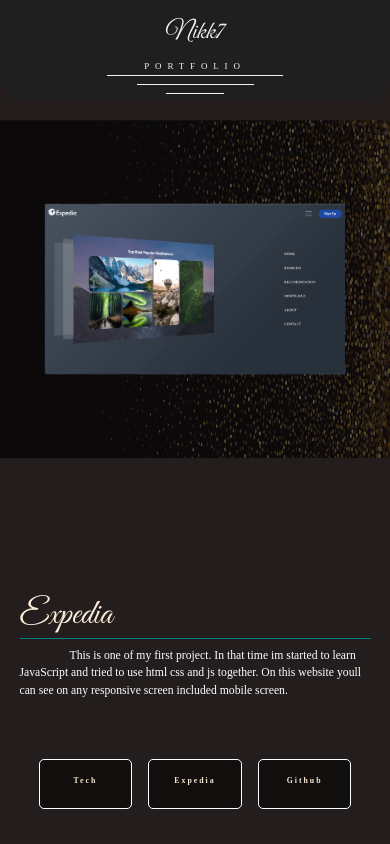
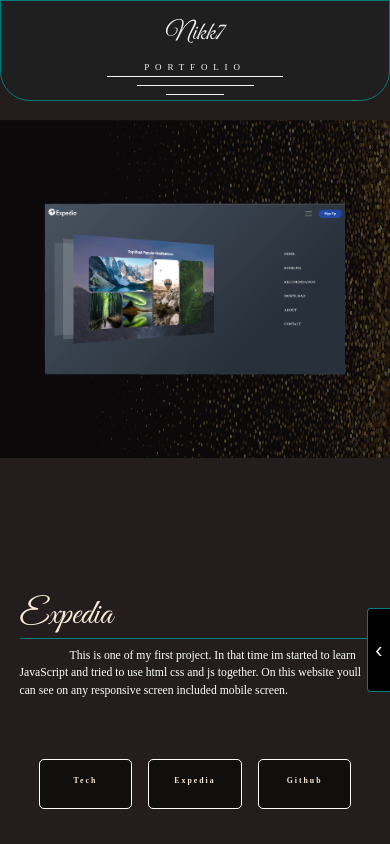
Before and after one commit to N1kk7/Portfolio, a React (Create React App) app: page / in a window 390 px wide. Shown: the top 844 px of the page. Built offline with nearby package versions, Linux system fonts and the light colour scheme; a web font is replaced by a local one.

Commit message:
small changes

```diff
--- a/src/App.scss
+++ b/src/App.scss
@@ -147,6 +147,7 @@
 .header{
   background-color: rgb(32, 32, 32);
   border-radius: 0px 0px 30px 30px;
+  border: 1px solid teal;
   height: 120px;
   opacity: 0.95;
   position: fixed;
--- a/src/App.tsx
+++ b/src/App.tsx
@@ -1,93 +1,96 @@
-import React, { useEffect, useState } from 'react';
+// import React, { useEffect} from 'react';
 import './App.scss';
 import Header from './components/Header';
 import './mediaScreen.scss'
-import { mobileSideBar } from './redux/modalSlice';
-import { useDispatch, useSelector } from 'react-redux';
+// import { mobileSideBar } from './redux/modalSlice';
+// import { useDispatch, useSelector } from 'react-redux';
 
 
 function App() {
-const dispatch = useDispatch();
-const mobileBar = useSelector((state: any) => state.modal.mobileBar);
-// let [stateBar, setStateBar] = useState(false);
+// const dispatch = useDispatch();
+// const mobileBar = useSelector((state: any) => state.modal.mobileBar);
+// const closeScrollBar = useSelector((state: any) => state.modal.closeScrollBar);
 
-//   const scroll = (event: any) => {
-//     console.log(event)
 
-// }
 
-// const [scrollTop, setScrollTop] = useState(0);
+//   useEffect(() => {
+//     let timeout:any;
+//     // const func = setTimeout(() => {
+//     //   console.log("ololo");
 
-  useEffect(() => {
-    let timeout:any;
-    // const func = setTimeout(() => {
-    //   console.log("ololo");
-
-    // },3500);
+//     // },3500);
 
 
 
 
-    const handleScroll = (event: any) => {
-    clearTimeout(timeout)
-    timeout = setTimeout(() => {
-      // setStateBar(false);
+//     const handleScroll = (event: any) => {
+//     clearTimeout(timeout)
+//     timeout = setTimeout(() => {
+//       // setStateBar(false);
 
-      dispatch(mobileSideBar("RemoveBar"))
+//       dispatch(mobileSideBar("RemoveBar"))
 
-    }, 1500)
+//     }, 1500)
 
-    if(!mobileBar) {
-      // setStateBar(true);
-      setTimeout(() => {dispatch(mobileSideBar("ActiveBar"))}, 200);
-      // console.log("active bar");
+//     if(!mobileBar ) {
+//       // setStateBar(true);
+//         setTimeout(() => {dispatch(mobileSideBar("ActiveBar"))}, 200);
 
-    }
 
-      // clearTimeout(func);
+//       // console.log("active bar");
+
+//     }
+
+//       // clearTimeout(func);
 
 
 
-// func();
-// const ololo = () => {
+// // func();
+// // const ololo = () => {
 
-// }
+// // }
 
 
-      // console.log(event);
+//       // console.log(event);
 
 
 
-      // const scrollEvent = event.isTrusted;
-      // setScrollTop(window.scrollY);
-    // console.log(event.isTrusted);
+//       // const scrollEvent = event.isTrusted;
+//       // setScrollTop(window.scrollY);
+//     // console.log(event.isTrusted);
 
-      // setTimeout((i: any) => {
-      //   // console.log(stateBar);
+//       // setTimeout((i: any) => {
+//       //   // console.log(stateBar);
 
-      //   // if(stateBar === true) {
-      //   // console.log(stateBar);
+//       //   // if(stateBar === true) {
+//       //   // console.log(stateBar);
 
-      //   setStateBar(false);
+//       //   setStateBar(false);
 
-      //     // timeout = 3500;
-      //   dispatch(mobileSideBar("RemoveBar"))
+//       //     // timeout = 3500;
+//       //   dispatch(mobileSideBar("RemoveBar"))
 
-      //   // console.log("remove bar");
+//       //   // console.log("remove bar");
 
 
-      //   // }
+//       //   // }
 
-      // },timeout);
+//       // },timeout);
 
-    }
+//     }
+//     if (!closeScrollBar){
+//       window.addEventListener('scroll', handleScroll);
 
-    window.addEventListener('scroll', handleScroll);
+//       return () => {
+//         window.removeEventListener('scroll', handleScroll);
+//       };
 
-    return () => {
-      window.removeEventListener('scroll', handleScroll);
-    };
-  }, []);
+
+
+//     }
+
+
+//   }, []);
 
 
   return (
--- a/src/components/WindowBar.tsx
+++ b/src/components/WindowBar.tsx
@@ -1,5 +1,6 @@
 import React from 'react'
-import { useSelector} from 'react-redux'
+import { useSelector, useDispatch} from 'react-redux'
+import { mobileSideBar } from '../redux/modalSlice';
 
 
 
@@ -7,8 +8,16 @@
 
   const barState = useSelector((state: any) => state.modal.mobileBar);
 
+  const dispatch = useDispatch();
 
 
+// const processScrollBar = () => {
+//   // console.log("call");
+//   dispatch(mobileSideBar("CloseScrollBar"));
+//   setTimeout(() => {dispatch(mobileSideBar("CloseScrollBar"))},3500);
+
+
+// }
   // console.log(barState);
 
 
@@ -18,11 +27,13 @@
     <div className={`WindowBar ${barState ? 'activeMobileBar' : ''}`}>
       <div className="containerBar">
         <div className="buttonBar">
-          <a href='#Expedia'><div className="itemBtn">
+          <a href='#Expedia'><div className="itemBtn" onClick={() => dispatch(mobileSideBar("ActiveBar"))}>
+          {/* <a href='#Expedia'><div className="itemBtn" onClick={() => dispatch(mobileSideBar("CloseScrollBar"))}> */}
+
             <img src="./exp1.png" alt="" />
             <span>Expedia</span>
           </div></a>
-          <a href='#StarWars'><div className="itemBtn">
+          <a href='#StarWars'><div className="itemBtn" onClick={() => dispatch(mobileSideBar("ActiveBar"))}>
             {/* <img src="./star.png" alt="" />
             <img src="./wars.png" alt="" /> */}
             <img src="./sw1.png" alt="" />
@@ -30,21 +41,21 @@
             <span>Star Wars</span>
 
           </div></a>
-          <a href='#Weather'><div className="itemBtn">
+          <a href='#Weather'><div className="itemBtn" onClick={() => dispatch(mobileSideBar("ActiveBar"))}>
             {/* <img className='smallImg' src="./weather.png" alt="" /> */}
             <img src="./weather1.png" alt="" />
 
             <span>Weather</span>
 
           </div></a>
-          <a href='#Movie'><div className="itemBtn">
+          <a href='#Movie'><div className="itemBtn" onClick={() => dispatch(mobileSideBar("ActiveBar"))}>
             {/* <img className='smallImg' src="./tv-maze.png" alt="" /> */}
             <img  src="./movie1.png" alt="" />
 
             <span>Movie</span>
 
           </div></a>
-          <a href='#Cocktail'><div className="itemBtn">
+          <a href='#Cocktail'><div className="itemBtn" onClick={() => dispatch(mobileSideBar("ActiveBar"))}>
             <img src="./cocktail1.png" alt="" />
             <span>Cocktail</span>
 
@@ -52,6 +63,9 @@
         </div>
 
       </div>
+      <div className="arrowBar" onClick={() => dispatch(mobileSideBar("ActiveBar"))}>
+        <span>&#8249;</span>
+      </div>
 
     </div>
   )
--- a/src/mediaScreen.scss
+++ b/src/mediaScreen.scss
@@ -3,7 +3,7 @@
         z-index: 50;
         z-index: 50;
         height: 12cqh;
-        min-height: 80px;
+        min-height: 85px;
         .container{
             .headerWrapper{
                 height: 10vh;
@@ -99,6 +99,32 @@
                     }
 
                 }
+            }
+        }
+        .arrowBar{
+            display: block;
+            position: absolute;
+            font-size: 5cqw;
+            border-radius: 1cqw;
+            top: 72vh;
+            width: 6cqw;
+            max-width: 30px;
+            height: 10cqh;
+            right: 15cqw;
+            border-bottom-right-radius: 0;
+            border-top-right-radius: 0;
+            border: 1px solid teal;
+            background-color: black;
+            border-right: none;
+            span{
+                display: flex;
+                justify-content: center;
+                align-items: center;
+                position: relative;
+                height: inherit;
+                font-size: 5cqw;
+                border-radius: 1cqw;
+                color: white;
             }
         }
 
--- a/src/redux/modalSlice.tsx
+++ b/src/redux/modalSlice.tsx
@@ -8,6 +8,7 @@
         // modalData: "ololo",
         blockName: "",
         mobileBar: false,
+        closeScrollBar: false,
         // StarWars: false,
         // weather: false,
         // movie: false,
@@ -54,13 +55,30 @@
         mobileSideBar: (state, param) => {
             switch (param.payload) {
                 case "ActiveBar":
-                    state.mobileBar = true;
+                    state.mobileBar = !state.mobileBar;
                 break;
-                case "RemoveBar":
+                // case "RemoveBar":
 
 
-                    state.mobileBar = false;
-                break;
+                //     state.mobileBar = false;
+                // break;
+                // case "CloseScrollBar":
+                //     // console.log("call from slice");
+
+                //     // let test:any;
+
+                //     state.closeScrollBar = !state.closeScrollBar
+                //     state.mobileBar = false;
+
+                //     console.log(state.closeScrollBar);
+
+                //     // const test = () => {
+                //     //  setTimeout(() => {state.closeScrollBar = false}, 1000);
+
+
+                //     // }
+                //     // test();
+                // break;
 
 
             }
```
